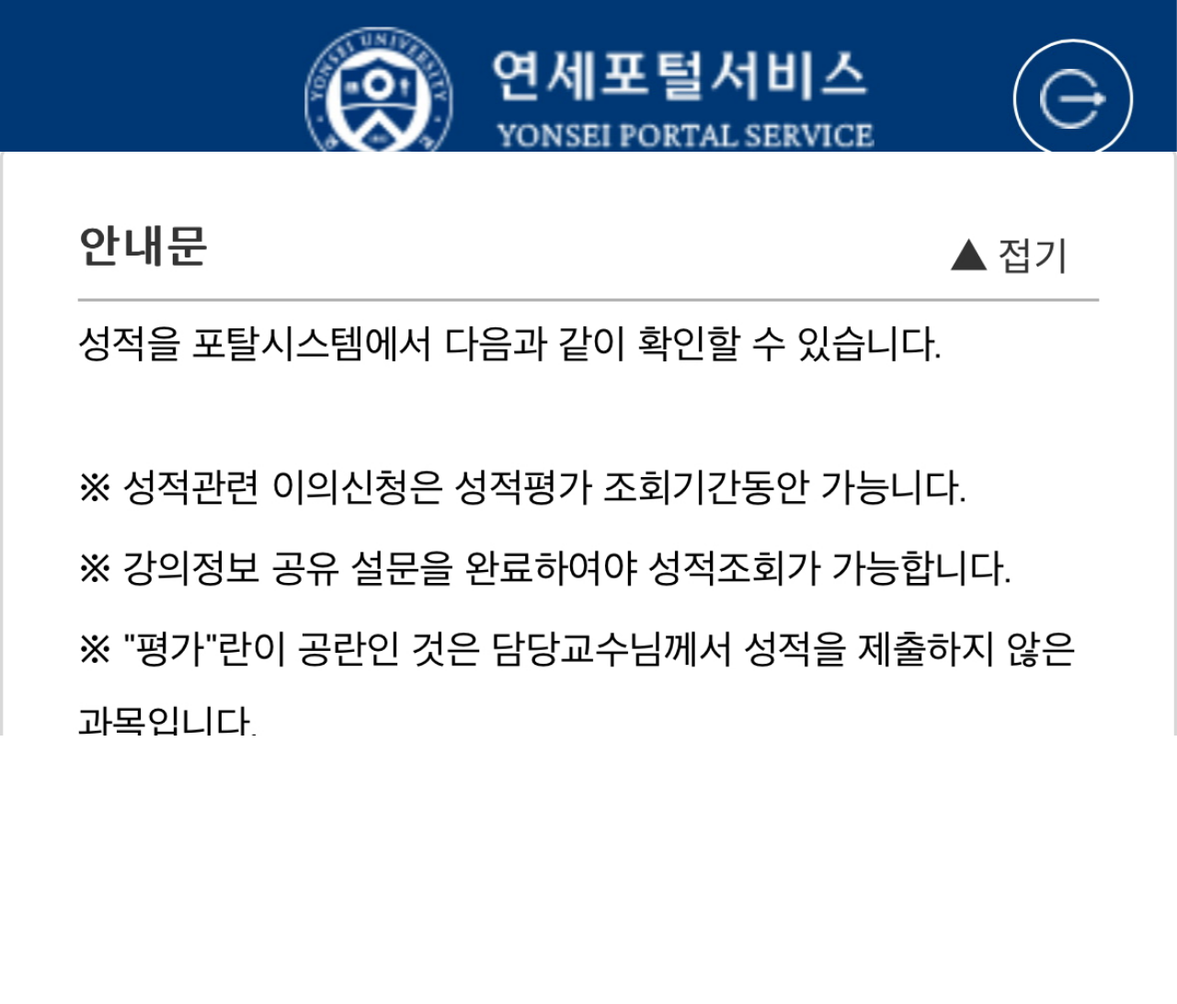
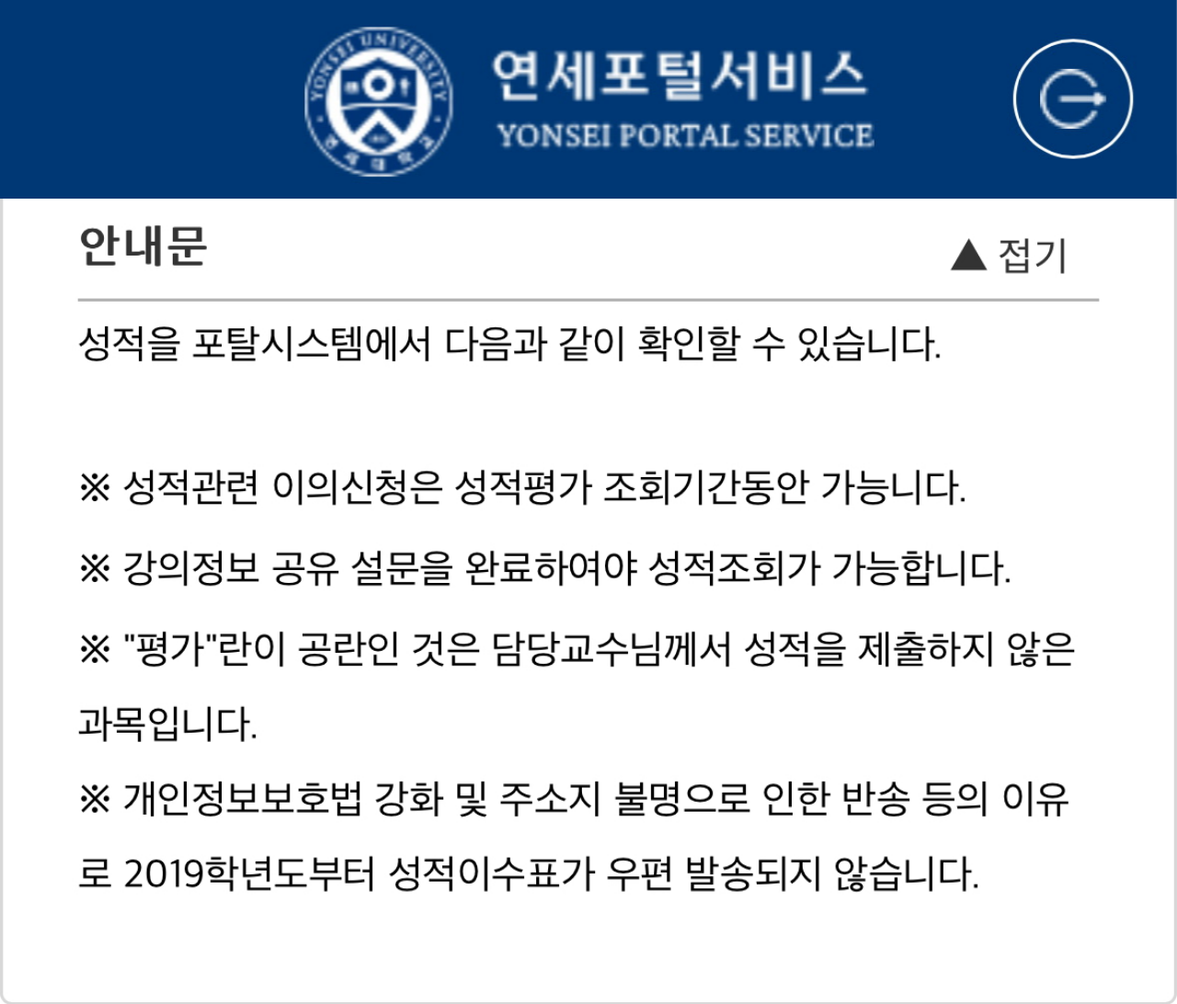
Before and after one commit to underwood1-yonsei-login-portal-grade/grade, a plain HTML site: page index.html in a window 1280 px wide. Shown: the top 1092 px of the page at 92% size. Before the commit the page ends 800 px from the top, so only its background shows below. Drawn offline with Linux system fonts and the light colour scheme.

Commit message:
Update index.html

```diff
--- a/index.html
+++ b/index.html
@@ -4,7 +4,7 @@
   <meta charset="UTF-8">
   <title>연세포털서비스 - 성적조회</title>
   <style>
-    /* 브라우저 기본 초기화 */
+    /* 초기화 */
     * {
       margin: 0;
       padding: 0;
@@ -15,30 +15,24 @@
       margin: 0;
       padding: 0;
       height: 100%;
-      overflow: hidden;
+      /* ✅ overflow: hidden 제거 → 스크롤 가능 */
     }
 
     .header {
       position: fixed;
-      top: 0;
+      top: 0;  /* ✅ 여백 없음 */
       left: 0;
       right: 0;
     }
 
     .header img {
       width: 100%;
-      height: auto; /* 원본 비율 유지 */
+      height: auto;  /* 원본 비율 유지 */
       display: block;
     }
 
     .content {
-      position: absolute;
-      top: 165px; /* ✅ header 원본 높이 199 + top 20 */
-      bottom: 0;
-      left: 0;
-      right: 0;
-      overflow-y: scroll;
-      -webkit-overflow-scrolling: touch;
+      margin-top: 165px;  /* ✅ header 높이만큼 띄움 */
       background: #fff;
     }
 
```
